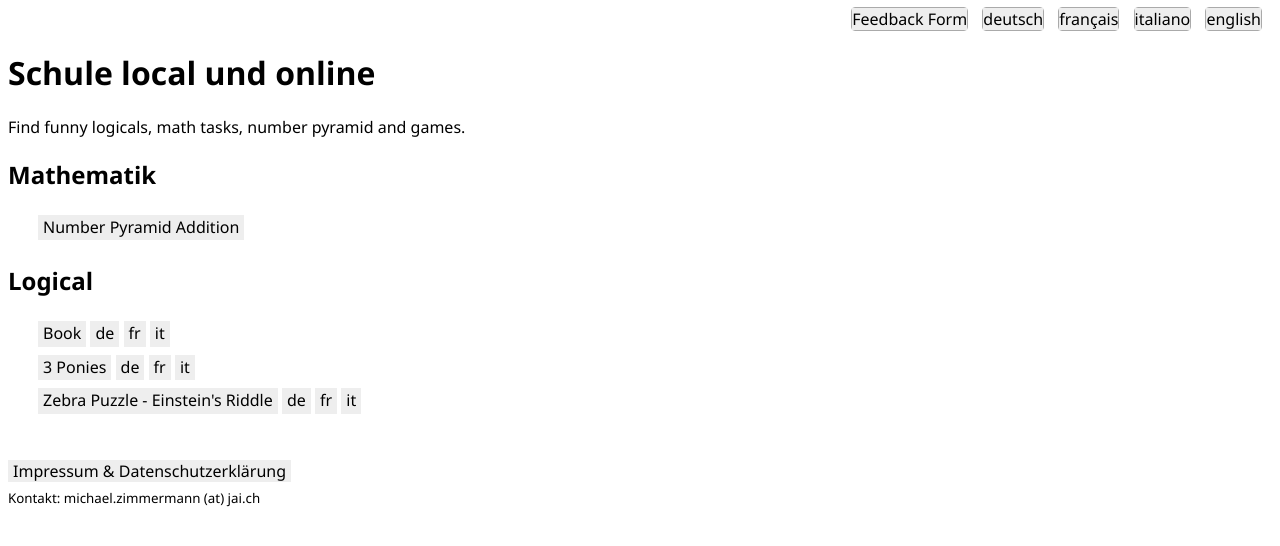
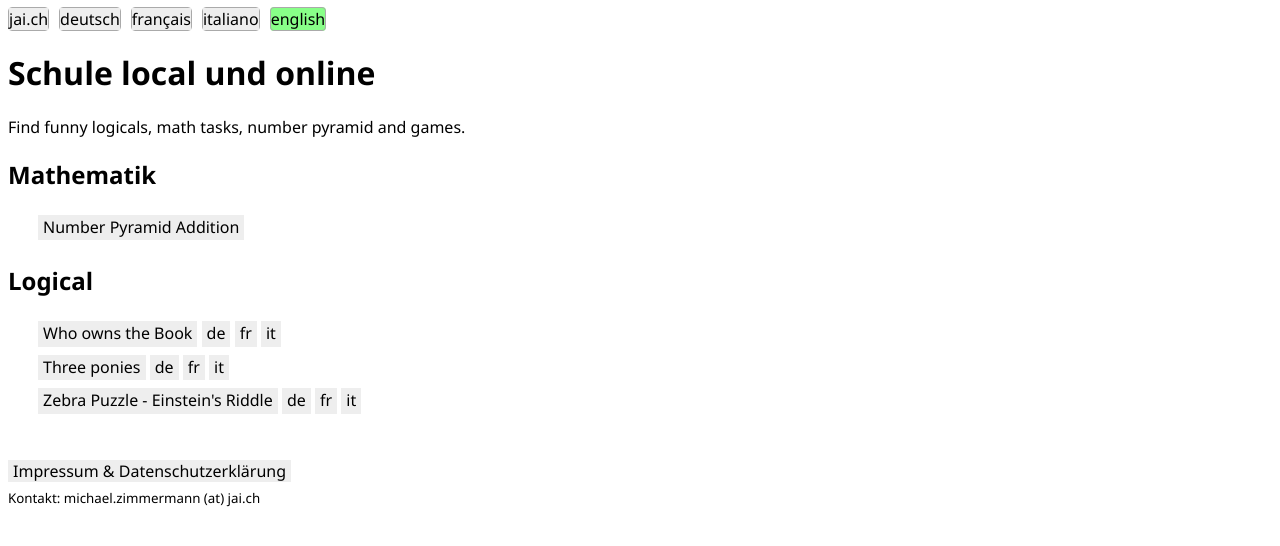
Before and after one commit to www-jai-ch/edu-games, a plain HTML site: page en/index.html in a window 1280 px wide. Drawn offline with Linux system fonts and the light colour scheme.

Commit message:
Add files via upload

```diff
--- a/en/index.html
+++ b/en/index.html
@@ -29,18 +29,7 @@ header a:link, a:visited { padding: 0; margin: 0; }
 </style>
 </head>
 <body>
-<header>
-	<div align="right">
-		<nav>
-			<span title="Feedback Form"><a href="../de/Feedback.php">Feedback Form</a></span>
 
-			<span title="deutsch">    <a lang="de" href="../de/index.html">deutsch</a></span>
-			<span title="französisch"><a lang="fr" href="../fr/index.html">français</a></span>
-			<span title="italienisch"><a lang="it" href="../it/index.html">italiano</a></span>
-			<span title="englsich">   <a lang="en" href="#">english</a></span>
-		</nav>
-	</div>
-</header>
 
 <h1>Schule local und online</h1>
 <p>
@@ -185,11 +174,12 @@ Find funny logicals, math tasks, number pyramid and games.
 -->
 </ol>
 <h1 id="logical">Logical</h1>
+<script src="../base.js"></script>
+<script src="../index.js"></script>
+<!--
 <ol>
-<!--
 <li><a href="Logical einfach 1.html">einfach 1</a></li>
 <li><a href="Logical einfach 2.html">einfach 2</a></li>
--->
 <li><a href="Logical-Book.html">Book</a>
     <a href="../de/Logical-Buch.html">de</a>
     <a href="../fr/Logical-Libre.html">fr</a>
@@ -205,7 +195,6 @@ Find funny logicals, math tasks, number pyramid and games.
 	<a href="../fr/Logical-Énigme-Zèbre.html">fr</a>
 	<a href="../it/Logica-Zebra.html">it</a>
 </ol>
-<!--
 <h1 id="quizzzz">Quiz</h1>
 <ol>
 <li><a href="Quiz Fussball.html">Fussball</a></li>
@@ -249,7 +238,7 @@ Find funny logicals, math tasks, number pyramid and games.
 <li><a href="Spiele-Zahlenrennen.html">Number Race</a></li>
 <li><a href="Spiele Memory Tiere.html">Memory Animals</a></li>
 <li><a href="Spiele Memory Früchte.html">Memory Fruits</a></li>
-<!-- <li><a href="Spiele Memory Kleider.html">Memory Kleider</a></li>
+<li><a href="Spiele Memory Kleider.html">Memory Kleider</a></li>
 <li><a href="Spiele Memory Tier und Name.html">Memory Animals und Name</a></li>
 <li><a href="Spiele Memory Addieren bis 20.html">Memory Addieren bis 20</a></li>
 <li><a href="Spiele Memory Stadt und Fluss.html">Memory Stadt und Fluss</a></li>
@@ -257,7 +246,6 @@ Find funny logicals, math tasks, number pyramid and games.
 <li><a href="Spiele Schiebepuzzle Bild.html">Sliding puzzle picture</a></li>
 </ol>
 
-<!--
 <h1>Allgemein</h1>
 <ol>
 <li><a href="Allgemein Einstellungen.html">Einstellungen</a></li>
```
Also changed, not shown: en/Logical-Book.html (+2 -2 lines).
